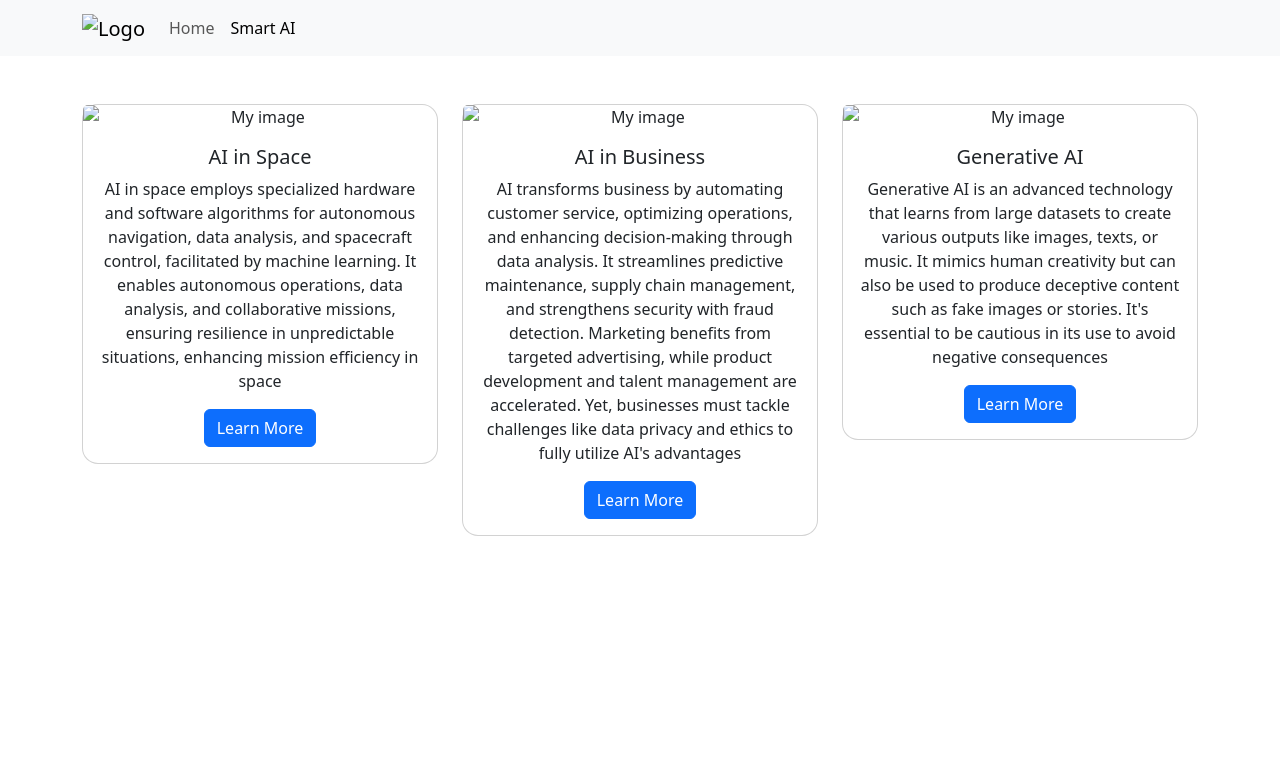
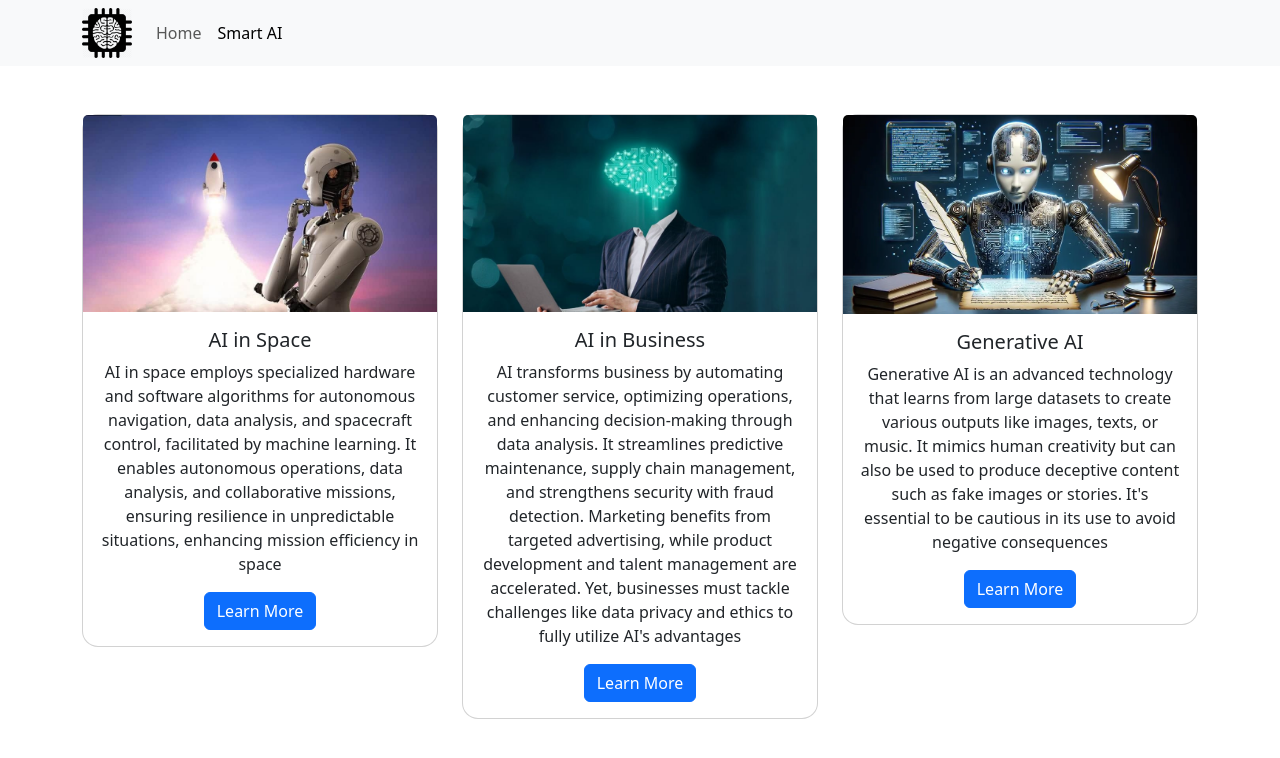
Before and after one commit to mariiaplm/MariiaPalamarchukWebsite.com, a plain HTML site: page smartAI.html in a window 1280 px wide. Drawn offline with nearby package versions, Linux system fonts and the light colour scheme.

Commit message:
Updated image class path

```diff
--- a/smartAI.html
+++ b/smartAI.html
@@ -29,7 +29,7 @@
     <nav class="navbar navbar-expand-lg navbar-light bg-light">
       <div class="container">
         <a class="navbar-brand p-0" href="index.html">
-          <img src="logo.png" alt="Logo" width="50" />
+          <img src="Resources/logo.png" alt="Logo" width="50" />
         </a>
         <button
           class="navbar-toggler"
@@ -58,7 +58,11 @@
       <div class="row row-cols-1 row-cols-md-3">
         <div class="col">
           <div class="card">
-            <img src="aiinspace.jpg" class="card-img-top" alt="My image" />
+            <img
+              src="Resources/aiinspace.jpg"
+              class="card-img-top"
+              alt="My image"
+            />
             <div class="card-body">
               <h5 class="card-title">AI in Space</h5>
               <p class="card-text">
@@ -81,7 +85,11 @@
         </div>
         <div class="col">
           <div class="card">
-            <img src="aiinbusiness.jpg" class="card-img-top" alt="My image" />
+            <img
+              src="Resources/aiinbusiness.jpg"
+              class="card-img-top"
+              alt="My image"
+            />
             <div class="card-body">
               <h5 class="card-title">AI in Business</h5>
               <p class="card-text">
@@ -106,7 +114,11 @@
         </div>
         <div class="col">
           <div class="card">
-            <img src="generativeai.webp" class="card-img-top" alt="My image" />
+            <img
+              src="Resources/generativeai.webp"
+              class="card-img-top"
+              alt="My image"
+            />
             <div class="card-body">
               <h5 class="card-title">Generative AI</h5>
               <p class="card-text">
```
Also changed, not shown: index.html (+2 -2 lines), script.js (added), style.css (added).
